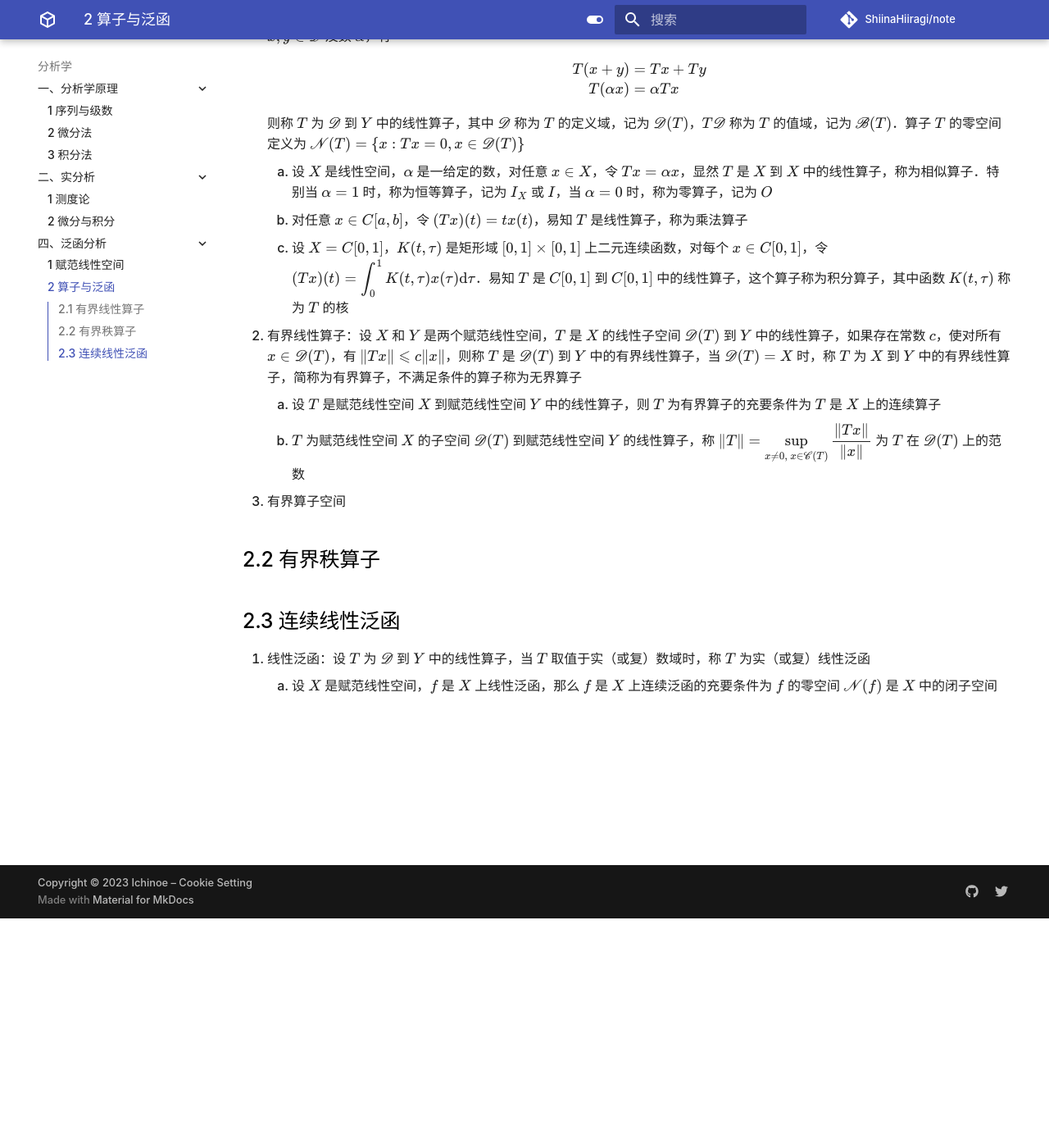
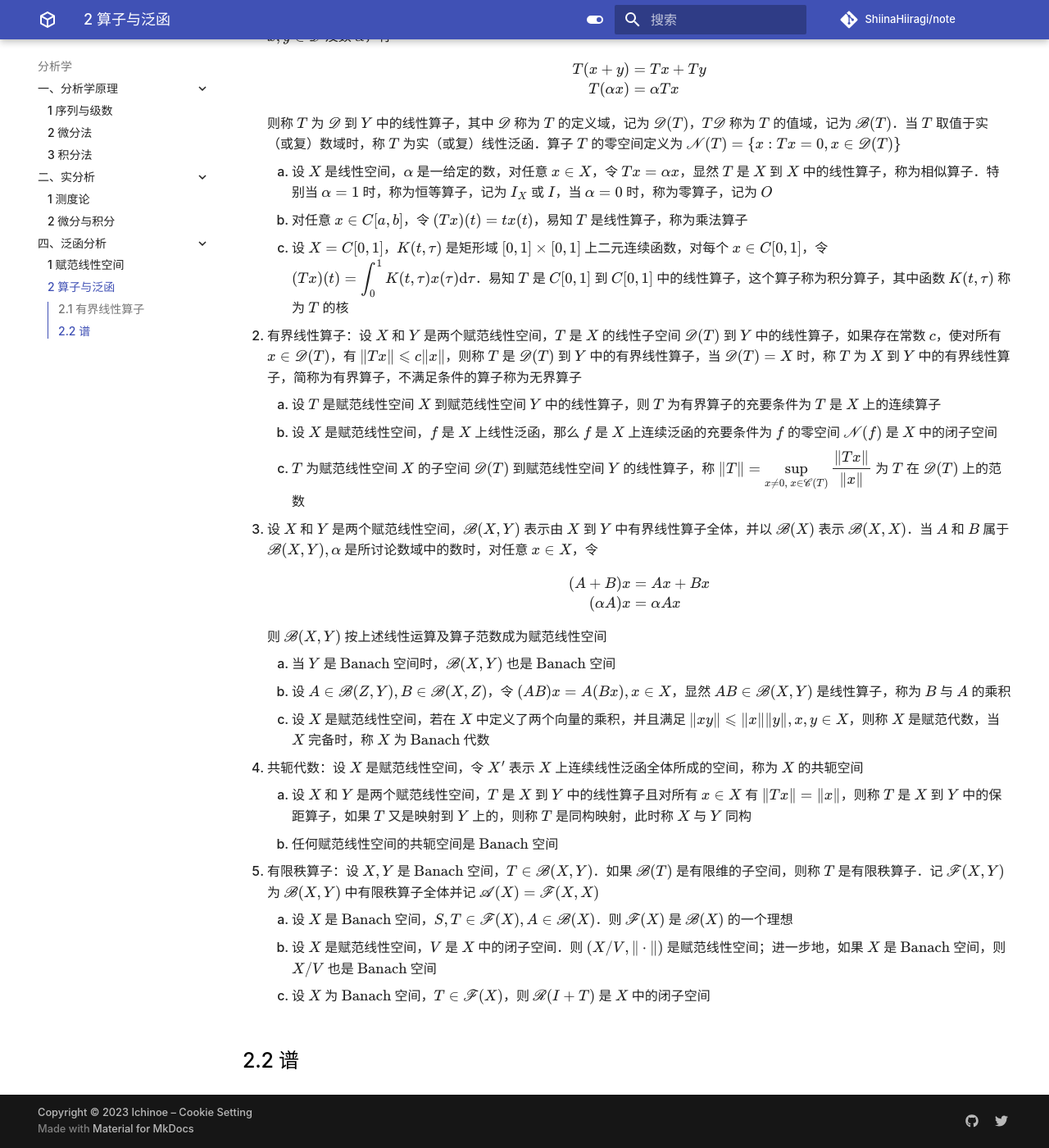
Before and after one commit to ShiinaHiiragi/note, an MkDocs documentation site: the page built from docs/anly/func/op.md, in a window 1280 px wide and 1400 px high, scrolled down 280 px. Shown: the whole window at 82% size. Built offline with MkDocs 1.6.1 and Material for MkDocs 9.7.7, drawn with Linux system fonts in a browser that asks for light colours; comment, search, counter and statistics services are not loaded.

Commit message:
stage for op first half

```diff
--- a/docs/anly/func/op.md
+++ b/docs/anly/func/op.md
@@ -10,7 +10,7 @@
     \end{aligned}
     $$
 
-    则称 $T$ 为 $\mathscr{D}$ 到 $Y$ 中的线性算子，其中 $\mathscr{D}$ 称为 $T$ 的定义域，记为 $\mathscr{D}(T)$，$T \mathscr{D}$ 称为 $T$ 的值域，记为 $\mathscr{B}(T)$．算子 $T$ 的零空间定义为 $\mathscr{N}(T)=\{x: T x=0, x \in \mathscr{D}(T)\}$
+    则称 $T$ 为 $\mathscr{D}$ 到 $Y$ 中的线性算子，其中 $\mathscr{D}$ 称为 $T$ 的定义域，记为 $\mathscr{D}(T)$，$T \mathscr{D}$ 称为 $T$ 的值域，记为 $\mathscr{B}(T)$．当 $T$ 取值于实（或复）数域时，称 $T$ 为实（或复）线性泛函．算子 $T$ 的零空间定义为 $\mathscr{N}(T)=\{x: T x=0, x \in \mathscr{D}(T)\}$
 
     1. 设 $X$ 是线性空间，$\alpha$ 是一给定的数，对任意 $x \in X$，令 $T x=\alpha x$，显然 $T$ 是 $X$ 到 $X$ 中的线性算子，称为相似算子．特别当 $\alpha=1$ 时，称为恒等算子，记为 $I_{X}$ 或 $I$，当 $\alpha=0$ 时，称为零算子，记为 $O$
     2. 对任意 $x \in C[a, b]$，令 $(T x)(t)=t x(t)$，易知 $T$ 是线性算子，称为乘法算子
@@ -18,11 +18,29 @@
 
 2. 有界线性算子：设 $X$ 和 $Y$ 是两个赋范线性空间，$T$ 是 $X$ 的线性子空间 $\mathscr{D}(T)$ 到 $Y$ 中的线性算子，如果存在常数 $c$，使对所有 $x \in \mathscr{D}(T)$，有 $\|T x\| \leqslant c\|x\|$，则称 $T$ 是 $\mathscr{D}(T)$ 到 $Y$ 中的有界线性算子，当 $\mathscr{D}(T)=X$ 时，称 $T$ 为 $X$ 到 $Y$ 中的有界线性算子，简称为有界算子，不满足条件的算子称为无界算子
     1. 设 $T$ 是赋范线性空间 $X$ 到赋范线性空间 $Y$ 中的线性算子，则 $T$ 为有界算子的充要条件为 $T$ 是 $X$ 上的连续算子
-    2. $T$ 为赋范线性空间 $X$ 的子空间 $\mathscr{D}(T)$ 到赋范线性空间 $Y$ 的线性算子，称 ${\displaystyle \|T\|=\sup_{x \neq 0, \ x \in \mathscr{C}(T)} \dfrac{\|T x\|}{\|x\|}}$ 为 $T$ 在 $\mathscr{D}(T)$ 上的范数
-3. 有界算子空间
+    2. 设 $X$ 是赋范线性空间，$f$ 是 $X$ 上线性泛函，那么 $f$ 是 $X$ 上连续泛函的充要条件为 $f$ 的零空间 $\mathscr{N}(f)$ 是 $X$ 中的闭子空间
+    3. $T$ 为赋范线性空间 $X$ 的子空间 $\mathscr{D}(T)$ 到赋范线性空间 $Y$ 的线性算子，称 ${\displaystyle \|T\|=\sup_{x \neq 0, \ x \in \mathscr{C}(T)} \dfrac{\|T x\|}{\|x\|}}$ 为 $T$ 在 $\mathscr{D}(T)$ 上的范数
+3. 设 $X$ 和 $Y$ 是两个赋范线性空间，$\mathscr{B}(X, Y)$ 表示由 $X$ 到 $Y$ 中有界线性算子全体，并以 $\mathscr{B}(X)$ 表示 $\mathscr{B}(X, X)$．当 $A$ 和 $B$ 属于 $\mathscr{B}(X, Y), \alpha$ 是所讨论数域中的数时，对任意 $x \in X$，令
 
-## 2.2 有界秩算子
+    $$
+    \begin{aligned}
+    (A+B) x&=A x+B x \\
+    (\alpha A) x&=\alpha A x
+    \end{aligned}
+    $$
 
-## 2.3 连续线性泛函
-1. 线性泛函：设 $T$ 为 $\mathscr{D}$ 到 $Y$ 中的线性算子，当 $T$ 取值于实（或复）数域时，称 $T$ 为实（或复）线性泛函
-    1. 设 $X$ 是赋范线性空间，$f$ 是 $X$ 上线性泛函，那么 $f$ 是 $X$ 上连续泛函的充要条件为 $f$ 的零空间 $\mathscr{N}(f)$ 是 $X$ 中的闭子空间
+    则 $\mathscr{B}(X, Y)$ 按上述线性运算及算子范数成为赋范线性空间
+
+    1. 当 $Y$ 是 $\text{Banach}$ 空间时，$\mathscr{B}(X, Y)$ 也是 $\text{Banach}$ 空间
+    2. 设 $A \in \mathscr{B}(Z, Y), B \in \mathscr{B}(X, Z)$，令 $(A B) x=A(B x), x \in X$，显然 $A B \in \mathscr{B}(X, Y)$ 是线性算子，称为 $B$ 与 $A$ 的乘积
+    3. 设 $X$ 是赋范线性空间，若在 $X$ 中定义了两个向量的乘积，并且满足 $\|x y\| \leqslant\|x\|\|y\|, x, y \in X$，则称 $X$ 是赋范代数，当 $X$ 完备时，称 $X$ 为 $\text{Banach}$ 代数
+
+4. 共轭代数：设 $X$ 是赋范线性空间，令 $X^{\prime}$ 表示 $X$ 上连续线性泛函全体所成的空间，称为 $X$ 的共轭空间
+    1. 设 $X$ 和 $Y$ 是两个赋范线性空间，$T$ 是 $X$ 到 $Y$ 中的线性算子且对所有 $x \in X$ 有 $\|T x\|=\|x\|$，则称 $T$ 是 $X$ 到 $Y$ 中的保距算子，如果 $T$ 又是映射到 $Y$ 上的，则称 $T$ 是同构映射，此时称 $X$ 与 $Y$ 同构
+    2. 任何赋范线性空间的共轭空间是 $\text{Banach}$ 空间
+5. 有限秩算子：设 $X, Y$ 是 $\text{Banach}$ 空间，$T \in \mathscr{B}(X, Y)$．如果 $\mathscr{B}(T)$ 是有限维的子空间，则称 $T$ 是有限秩算子．记 $\mathscr{F}(X, Y)$ 为 $\mathscr{B}(X, Y)$ 中有限秩算子全体并记 $\mathscr{A}(X)=\mathscr{F} (X, X)$
+    1. 设 $X$ 是 $\text{Banach}$ 空间，$S, T \in \mathscr{F}(X), A \in \mathscr{B}(X)$．则 $\mathscr{F}(X)$ 是 $\mathscr{B}(X)$ 的一个理想
+    2. 设 $X$ 是赋范线性空间，$V$ 是 $X$ 中的闭子空间．则 $(X / V,\|\cdot\|)$ 是赋范线性空间；进一步地，如果 $X$ 是 $\text{Banach}$ 空间，则 $X / V$ 也是 $\text{Banach}$ 空间
+    3. 设 $X$ 为 $\text{Banach}$ 空间，$T \in \mathscr{F} (X)$，则 $\mathscr{R}(I+T)$ 是 $X$ 中的闭子空间
+
+## 2.2 谱
```
Also changed, not shown: docs/anly/func/norm.md (+1 -0 lines).
